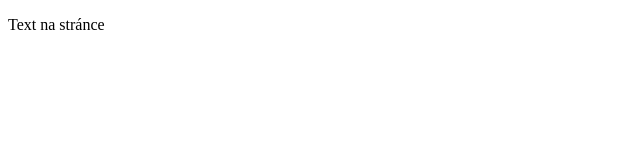
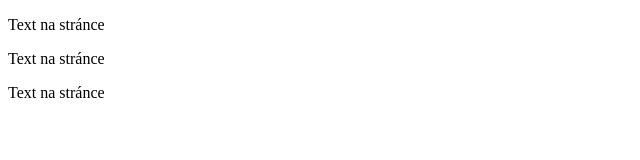
Before and after one commit to szerenakovac/mujgit, a plain HTML site: page index.html in a window 1280 px wide. Shown: the whole page, without its empty margins (0-640 px from the left). Drawn offline with Linux system fonts and the light colour scheme.

Commit message:
Přidán soubor index.html
Vytvoření nového projektu a přidání HTML souboru index.html, který obsahuje základní HTML kód stránky..

```diff
--- a/index.html
+++ b/index.html
@@ -5,5 +5,7 @@
     </head>
     <body>
         <p>Text na stránce</p>
+        <p>Text na stránce</p>
+        <p>Text na stránce</p>
     </body>
 </html>
```
